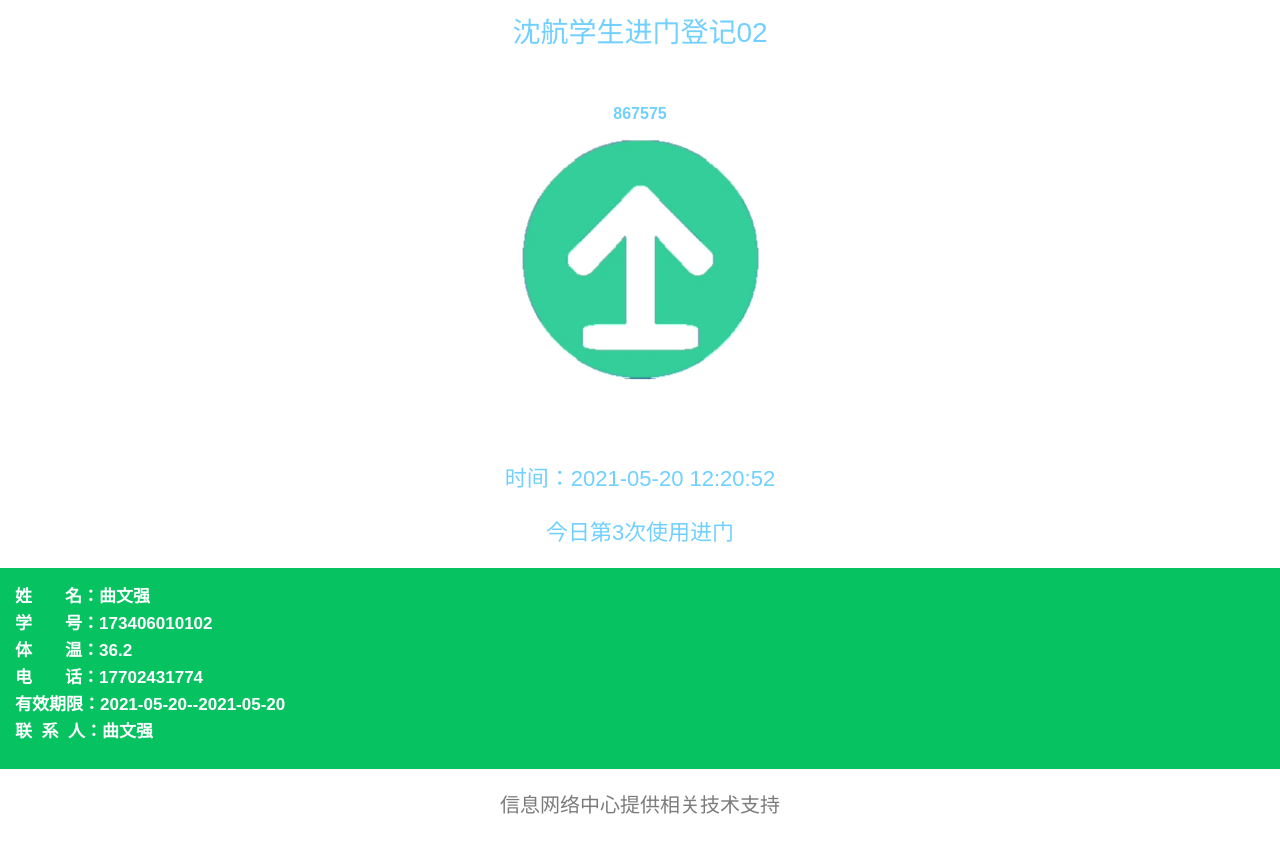
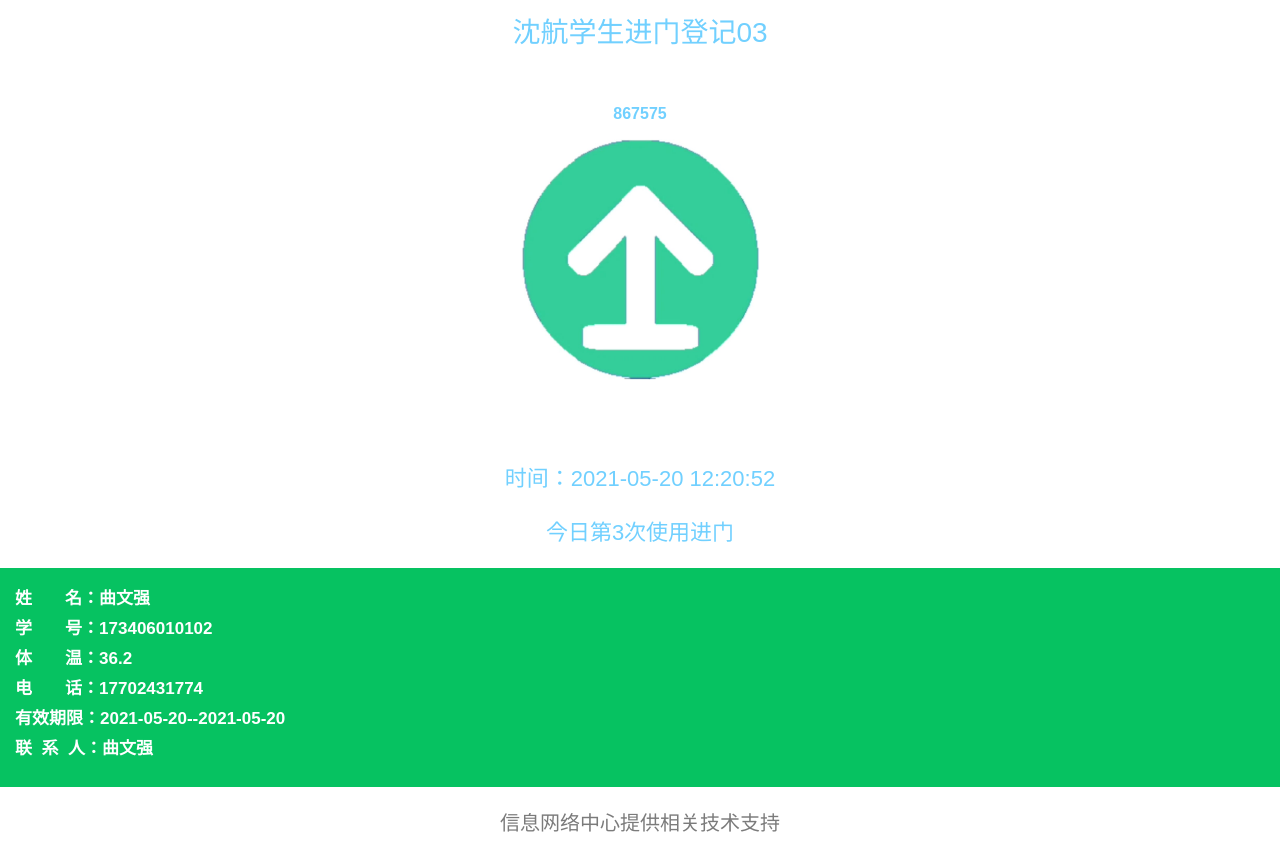
Before and after one commit to VulcanLIU/My-Page-test, a plain HTML site: page index.html in a window 1280 px wide. Drawn offline with Linux system fonts and the light colour scheme.

Commit message:
Update index.html

```diff
--- a/index.html
+++ b/index.html
@@ -51,7 +51,7 @@
 <body style="background-color:white;font-family:arial;margin: 0px;padding-top: 10px;">
 
 	<div id="a1" style="background-color:#ffffff;clear:both;text-align:center;font-size:28px;">
-		<font color="#71D0FF"> 沈航学生进门登记02 </font>
+		<font color="#71D0FF"> 沈航学生进门登记03 </font>
 
 	</div>
 
@@ -91,7 +91,7 @@
 	</div>
 
 	<div id="a3"
-		style="background-color:#06c261;color:#ffffff;text-align:left;font-size:17px;line-height:10px;">
+		style="background-color:#06c261;color:#ffffff;text-align:left;font-size:17px;line-height:13px;">
 		<p> 姓&nbsp;&nbsp;&nbsp;&nbsp;&nbsp;&nbsp;&nbsp;名：曲文强</p>
 		<p> 学&nbsp;&nbsp;&nbsp;&nbsp;&nbsp;&nbsp;&nbsp;号：173406010102</p>
 		<p> 体&nbsp;&nbsp;&nbsp;&nbsp;&nbsp;&nbsp;&nbsp;温：36.2</p>
```
